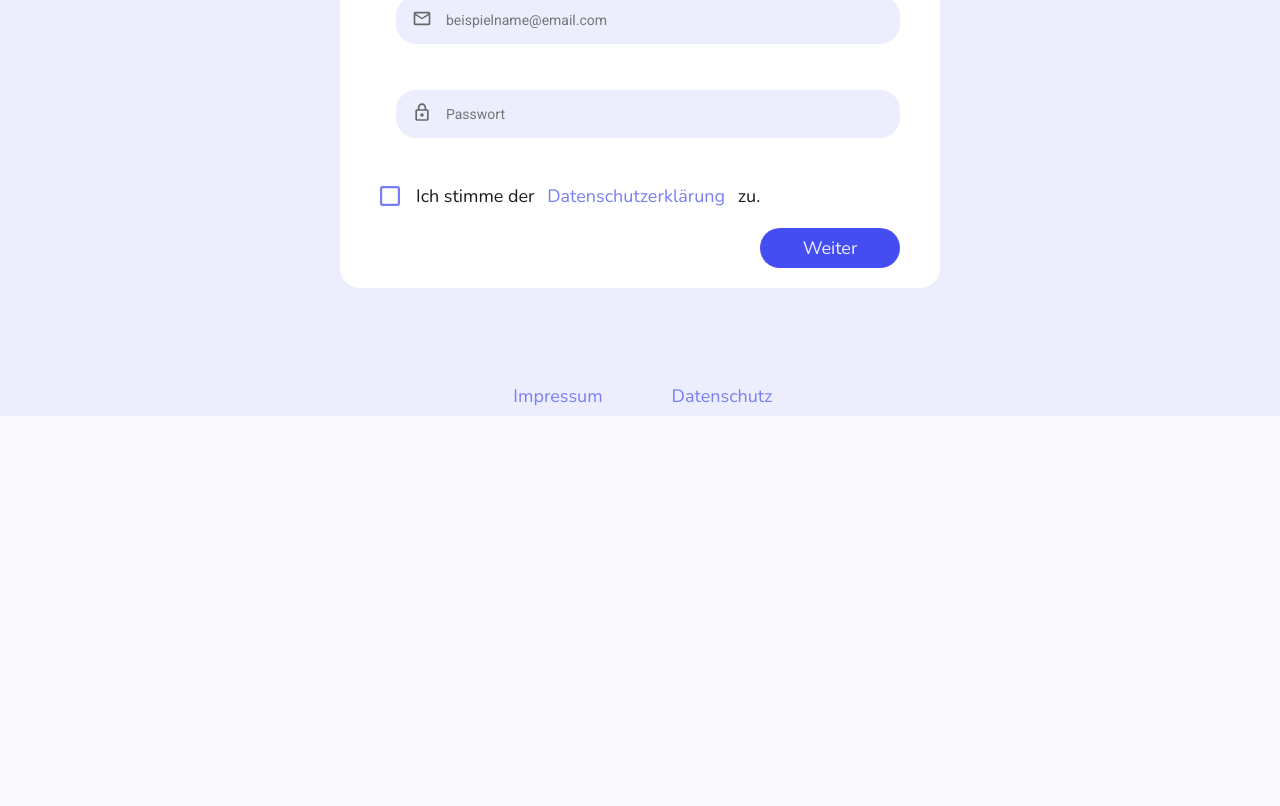
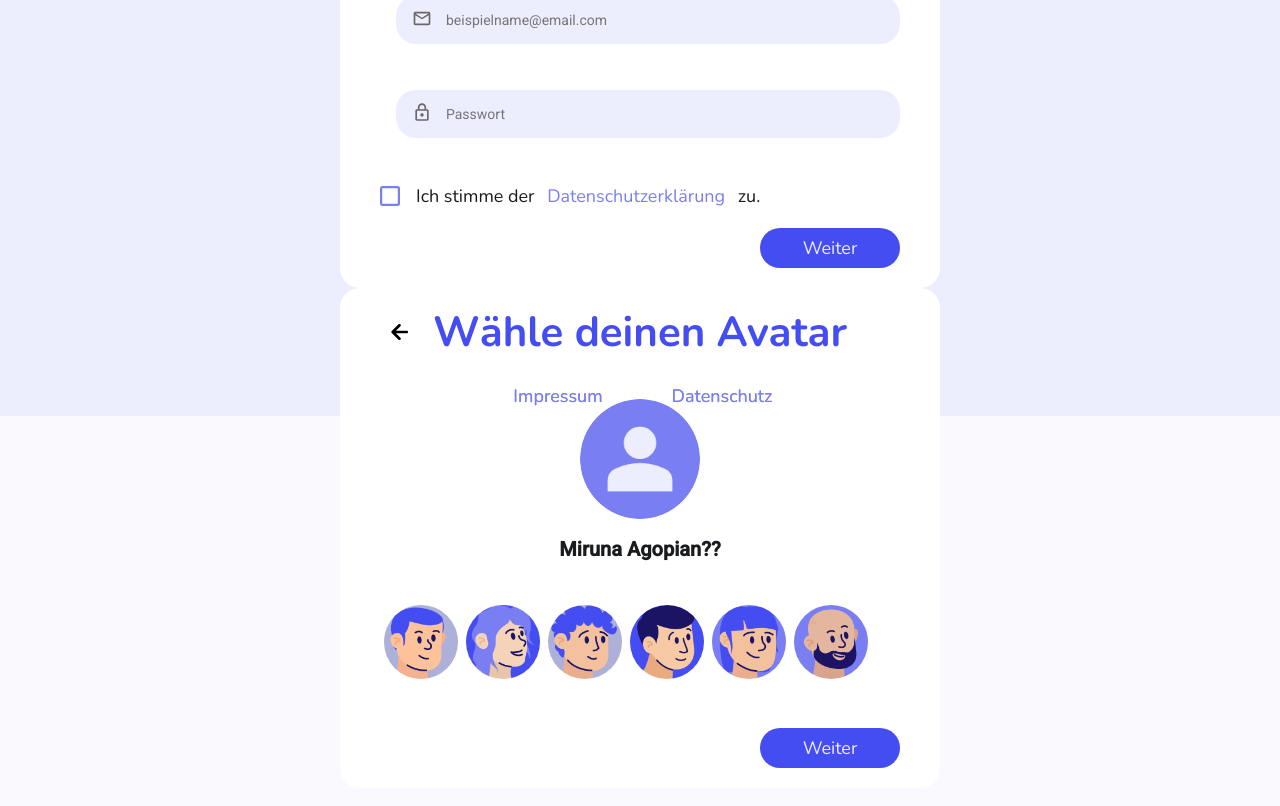
Before and after one commit to MirunaAgopian/DABubble, an Angular app: page /register in a window 1280 px wide. Shown: the part 384-1190 px from the top of the page. Before the commit the page ends 800 px from the top, so only its background shows below. Built offline with nearby package versions, Linux system fonts and the light colour scheme.

Commit message:
cteared avatar registration section

```diff
--- a/src/app/pages/register/register.html
+++ b/src/app/pages/register/register.html
@@ -1,6 +1,7 @@
 <section class="register-page">
   <main class="content-wrapper">
     <app-header [showRegister]="false"></app-header>
+       <!-- REGISTRATION-Section -->
     <section class="register-page__main-section">
       <form class="card card-basestyle">
         <div class="title-container">
@@ -30,5 +31,42 @@
       </form>
       <app-footer class="footer"></app-footer>
     </section>
+    <!-- AVATAR-Section TO BE MOVED IN ITS OWN COMPONENT-->
+    <section class="choose-avatar">
+      <section class="register-page__main-section">
+        <form class="card card-basestyle">
+          <div class="title-container">
+            <button class="go-back-btn abs-pos">
+              <img src="/assets/img/icons/arrow_left.svg" alt="arrow poinint to the left" />
+            </button>
+            <h1>Wähle deinen Avatar</h1>
+          </div>
+          <div class="selected-avatar">
+            <img class="selected-avatar__img" [src]="chosenAvatar" alt="avatar" />
+            <span class="selected-avatar__username">Miruna Agopian??</span>
+          </div>
+          <div class="available-avatars">
+            <div class="avatar-list">
+              @for (avatar of avatars.slice(1); let i = $index; track i) {
+                <button
+                  type="button"
+                  class="available-avatars__avatar-option"
+                  (click)="selectAvatar(i + 1)"
+                >
+                  <img class="available-avatars__img" [src]="avatar" alt="avatar option" />
+                </button>
+              }
+            </div>
+          </div>
+          <footer class="card-footer">
+            <button type="button" class="btn-primary-blue" (click)="showTooltip()">Weiter</button>
+          </footer>
+        </form>
+        <app-footer class="footer"></app-footer>
+      </section>
+    </section>
   </main>
+  <div class="overlay" [class.overlay--visible]="!hideTooltip">
+    <span class="tooltip">Konto erfolgreich gestellt!</span>
+  </div>
 </section>
--- a/src/app/pages/register/register.scss
+++ b/src/app/pages/register/register.scss
@@ -52,6 +52,52 @@
   padding: 4px 8px;
 }
 
+// Avatar-section
+
+.choose-avatar {
+  h1 {
+    font-size: clamp(28px, 4vw + 1rem, 42px);
+  }
+}
+
+.selected-avatar {
+  @include flex-column-space-btw;
+  &__img {
+    height: 120px;
+    width: 120px;
+    margin-bottom: 20px;
+    border-radius: 50%;
+  }
+
+  &__username {
+    font-weight: var(--font-weight-bold);
+  }
+}
+
+.available-avatars {
+  @include flex-space-btw;
+  width: 100%;
+  flex-wrap: wrap;
+  gap: 4px;
+
+  &__avatar-option {
+    border-radius: 50%;
+    border: 1px solid transparent;
+
+    &:hover {
+      border: 1px solid var(--color-border-light);
+    }
+  }
+
+  &__img {
+    height: 80px;
+    width: 80px;
+    border-radius: 50%;
+    padding: 3px;
+  }
+}
+
+
 @media (max-height: 650px) {
   .content-wrapper {
     padding: 0 20px;
--- a/src/app/pages/register/register.ts
+++ b/src/app/pages/register/register.ts
@@ -3,6 +3,7 @@ import { Header } from '../../shared/components/header/header';
 import { Footer } from '../../shared/components/footer/footer';
 import { Input } from '../../shared/components/input/input';
 import { Router } from '@angular/router';
+import { ThumbPosition } from '@angular/material/slider/testing';
 
 @Component({
   selector: 'app-register',
@@ -13,6 +14,18 @@ import { Router } from '@angular/router';
 export class Register {
   router = inject(Router);
   isChecked = false;
+  hideTooltip = true;
+  avatars = [
+    '/assets/img/avatars/default_user.png',
+    '/assets/img/avatars/avatar_elias_neumann.png',
+    '/assets/img/avatars/avatar_elise_roth.png',
+    '/assets/img/avatars/avatar_frederick_beck.png',
+    '/assets/img/avatars/avatar_noah_braun.png',
+    '/assets/img/avatars/avatar_sofia_mueller.png',
+    '/assets/img/avatars/avatar_steffen_hoffmann.png',
+  ];
+
+  chosenAvatar = this.avatars[0];
 
   returnToSignin() {
     this.router.navigate(['/sign-in']);
@@ -23,6 +36,19 @@ export class Register {
   }
 
   toggleCheckbox() {
-  this.isChecked = !this.isChecked;
+    this.isChecked = !this.isChecked;
+  }
+
+  selectAvatar(index: number) {
+    this.chosenAvatar = this.avatars[index];
+  }
+
+  showTooltip() {
+    this.hideTooltip = false;
+
+    setTimeout(()=> {
+      this.router.navigate(['/sign-in']);
+    },1000);
+  }
+
 }
-}
--- a/src/styles/base/_global.scss
+++ b/src/styles/base/_global.scss
@@ -47,3 +47,7 @@ button {
   font-weight: var(--font-weight-regular);
   font-size: var(--font-size-button);
 }
+
+.d-none {
+  display: none;
+}
--- a/src/styles/components/_tooltips.scss
+++ b/src/styles/components/_tooltips.scss
@@ -0,0 +1,28 @@
+.overlay {
+  background-color: rgba(236, 238, 254, 0.5);
+  height: 100vh;
+  width: 100%;
+  position: fixed;
+  top: 0;
+  right: -100vw;
+  opacity: 0;
+  transition:
+    right 0.2s ease,
+    opacity 0.2s ease;
+}
+
+.overlay--visible {
+  right: 0;
+  opacity: 1;
+}
+
+.tooltip {
+  background-color: var(--color-primary-default);
+  border-radius: 15px 15px 0 15px;
+  color: var(--color-secondary-default);
+  font-size: var(--font-size-h3);
+  padding: 32px;
+  position: absolute;
+  bottom: 30px;
+  right: 30px;
+}
```
